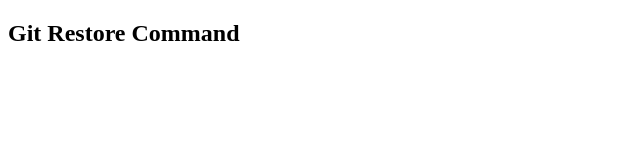
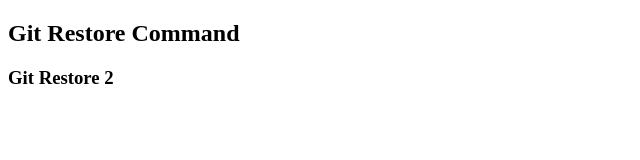
Before and after one commit to divyashivankar0-source/GitRestore, a plain HTML site: page index.html in a window 1280 px wide. Shown: the whole page, without its empty margins (0-640 px from the left). Drawn offline with Linux system fonts and the light colour scheme.

Commit message:
Changes done

```diff
--- a/index.html
+++ b/index.html
@@ -7,5 +7,6 @@
 </head>
 <body>
     <h2>Git Restore Command</h2>
+    <h3>Git Restore 2</h3>
 </body>
 </html>
```
